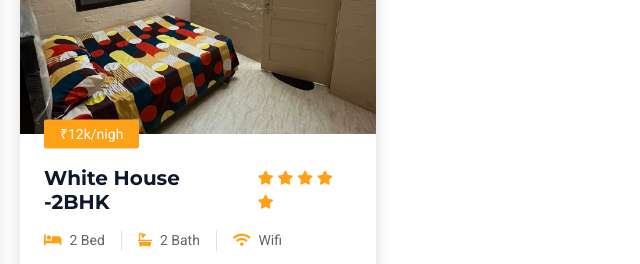
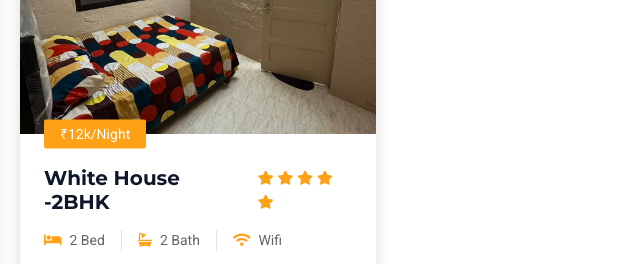
Before and after one commit to tauheed086/Staykation.github.io, a plain HTML site: page villas.html in a window 1280 px wide. Shown: the part 1420-1684 px from the top of the page, 442-1082 px from the left. Drawn offline with nearby package versions, Linux system fonts and the light colour scheme.

Commit message:
Update villas.html

```diff
--- a/villas.html
+++ b/villas.html
@@ -339,7 +339,7 @@
                         <div class="room-item shadow rounded overflow-hidden">
                             <div class="position-relative">
                                 <img class="img-fluid" src="img/white_2BHK/IMG-20240617-WA0033.jpg" alt="">
-                                <small class="position-absolute start-0 top-100 translate-middle-y bg-primary text-white rounded py-1 px-3 ms-4">₹12k/nigh</small>
+                                <small class="position-absolute start-0 top-100 translate-middle-y bg-primary text-white rounded py-1 px-3 ms-4">₹12k/Night</small>
                             </div>
                             <div class="p-4 mt-2">
                                 <div class="d-flex justify-content-between mb-3">
```
